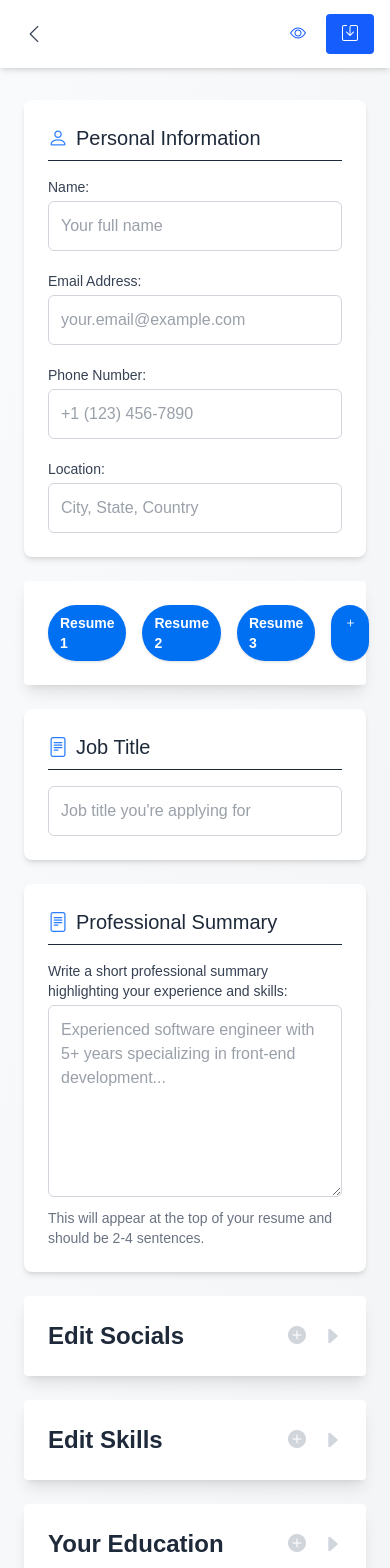
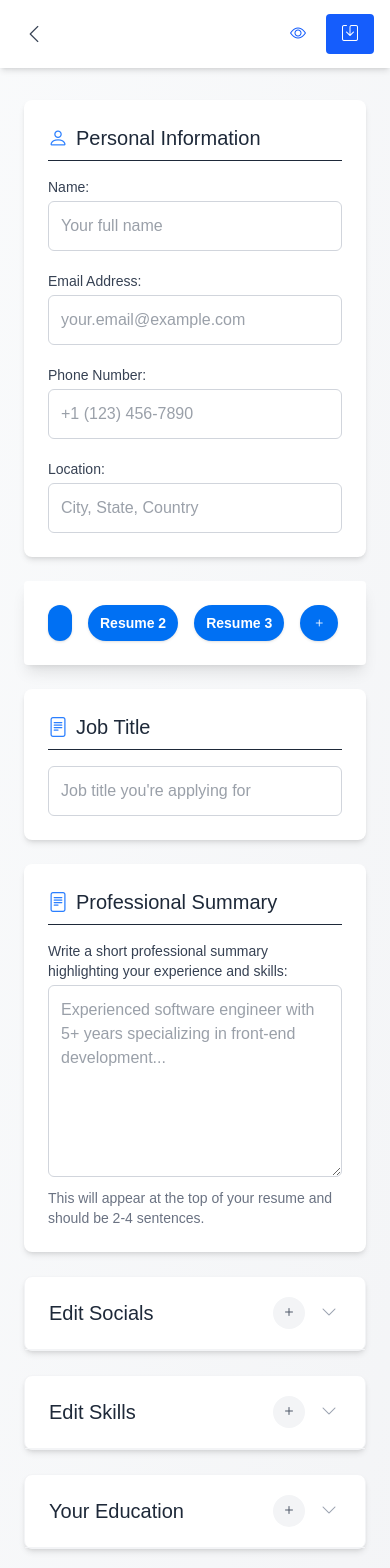
Before and after one commit to KiwiFunk/resume-builder, a Next.js app in the folder resume-app/: page /edit-details in a window 390 px wide. Shown: the top 1568 px of the page. Built offline with nearby package versions, Linux system fonts and the light colour scheme.

Commit message:
Updated Collapsible Container with animations, better responsiveness etc, icon parameter

```diff
--- a/resume-app/src/app/edit-details/page.js
+++ b/resume-app/src/app/edit-details/page.js
@@ -200,7 +200,7 @@ export default function EditDetailsPage() {
                         <span
                             className="px-3 py-2 rounded-full bg-(--accent) text-white text-sm font-semibold shadow-sm"
                         >
-                        Resume 1
+                        {data.title}
                         </span>
                         <span
                             className="px-3 py-2 rounded-full bg-(--accent) text-white text-sm font-semibold shadow-sm"
--- a/resume-app/src/components/CollapsibleContainer.js
+++ b/resume-app/src/components/CollapsibleContainer.js
@@ -2,72 +2,96 @@
 import React, { useState, useRef } from "react";
 
 /**
- * Create a collapsible container component,
+ * A modernized collapsible container component with consistent styling
  *
- * @param {string} title - The title to be displayed in the heading bar h2 element.
- * @param {ReactNode} children - The content to be displayed inside the collapsible container.
- * @param {boolean} useAddButton - Display an add button in the heading bar.
- * @param {function} createItemCallback - Callback function to be called when the add button is clicked.
- * @returns {JSX.Element} - A collapsible container component.
- *
+ * @param {string} title - The title to be displayed in the header
+ * @param {ReactNode} children - Content to be displayed inside the container
+ * @param {string} icon - Optional Bootstrap icon class (e.g. "bi-stars")
+ * @param {boolean} useAddBtn - Whether to display an add button
+ * @param {function} callback - Function called when the add button is clicked
+ * @param {boolean} defaultOpen - Whether the container should be open by default
+ * @returns {JSX.Element} - A collapsible container component
  */
-export default function CollapsibleContainer({ title, children, useAddBtn = false, callback = null }) {
-
-    // State to manage the visibility of the collapsible content
-    const [isOpen, setIsOpen] = useState(false);
-
-    // Reference to this container
+export default function CollapsibleContainer({
+  title,
+  children,
+  icon = null,
+  useAddBtn = false,
+  callback = null,
+  defaultOpen = false
+}) {
+  // State to manage the visibility of the content
+  const [isOpen, setIsOpen] = useState(defaultOpen);
   const containerRef = useRef(null);
 
-    // Toggle the collapsible content and scroll into view when expanded
+  // Toggle the collapsible content
   const toggleCollapse = () => {
-        setIsOpen((prev) => {
-        if (!prev) {
-            // Scroll into view when expanding (Needs a timeout to work with opacity transition for some reason)
-            setTimeout(() => {
-                containerRef.current.scrollIntoView({ behavior: "smooth", block: "start" });
-            }, 50);
+    setIsOpen(!isOpen);
+
+    // If opening, scroll into view with a small delay to ensure DOM updates first
+    if (!isOpen) {
+      requestAnimationFrame(() => {
+        containerRef.current?.scrollIntoView({
+          behavior: "smooth",
+          block: "start"
+        });
+      });
     }
-        return !prev;
-        });
   };
 
   return (
-        <div ref={containerRef} className="mt-4 p-6 bg-white rounded shadow-lg w-full max-w-4xl">
+    <div
+      ref={containerRef}
+      className="bg-white rounded-lg shadow-md mb-6 border border-gray-100 transition-all duration-200 hover:shadow-lg"
+    >
+      {/* Header */}
+      <div
+        className="flex items-center justify-between px-6 py-5 border-b border-gray-100 cursor-pointer"
+        onClick={toggleCollapse}
+        aria-expanded={isOpen}
+        role="button"
+        tabIndex={0}
+        onKeyDown={(e) => e.key === 'Enter' && toggleCollapse()}
+      >
+        <h2 className="text-xl font-medium text-gray-800 flex items-center gap-2">
+          {/* Icon display */}
+          {icon && <i className={`bi ${icon} text-blue-500`}></i>}
+          {title}
+        </h2>
 
-                    {/* Heading Bar */}
-                    <div className="flex justify-between items-center">
-
-                        {/* Title */}
-                        <h2 className="text-2xl font-bold text-gray-800">{title}</h2>
-
-                        {/* Container controls */}
-                        <div className="flex items-center gap-4 text-xl">
+        <div className="flex items-center gap-3">
           {/* Add button */}
           {useAddBtn && (
-                                <i
-                                    className="bi bi-plus-circle-fill text-gray-300 hover:cursor-pointer text-lg hover:scale-105 hover:text-gray-600"
-                                    onClick={callback}  // Call the callback function when clicked
-                                ></i>
+            <button
+                type="button"
+                onClick={(e) => {
+                    e.stopPropagation(); // Prevent toggling the container
+                    callback();
+                }}
+                className="w-8 h-8 rounded-full bg-gray-100 hover:bg-blue-50 text-gray-600 hover:text-blue-600 transition-colors"
+                aria-label="Add new item"
+            >
+                <i className="bi bi-plus"></i>
+            </button>
           )}
-                            {/* Collapse/Expand icon */}
-                            <i
-                                className={`bi ${isOpen ? "bi-caret-down-fill" : "bi-caret-right-fill"}
-                                text-gray-300 hover:cursor-pointer hover:scale-105 hover:text-gray-600`}
-                                onClick={toggleCollapse}  // Toggle the collapsible content
-                            ></i>
+
+          {/* Toggle indicator with smooth rotation */}
+          <div className="flex items-center justify-center h-6 w-6 rounded-full text-gray-400">
+            <i className={`bi bi-chevron-down transition-transform duration-500 ${isOpen ? 'rotate-180' : 'rotate-0'}`}></i>
+          </div>
         </div>
       </div>
 
-                    {/* Collapsable content */}
+      {/* Content area with smooth height transition */}
       <div
-                        className={`transition-all duration-100 ease-in-out
-                        ${isOpen ? "opacity-100 mt-2.5" : "max-h-0 opacity-0 overflow-hidden"}`}
+        className={`transition-all duration-300 ease-in-out ${
+          isOpen
+            ? 'opacity-100 py-6 px-6'
+            : 'max-h-0 opacity-0 py-0 px-6 overflow-hidden'
+        }`}
       >
-                        {children}
+        {isOpen && children}
       </div>
-
     </div>
-    )
-
+  );
 }
```
Lines whose indentation alone changed are shown as unchanged.
